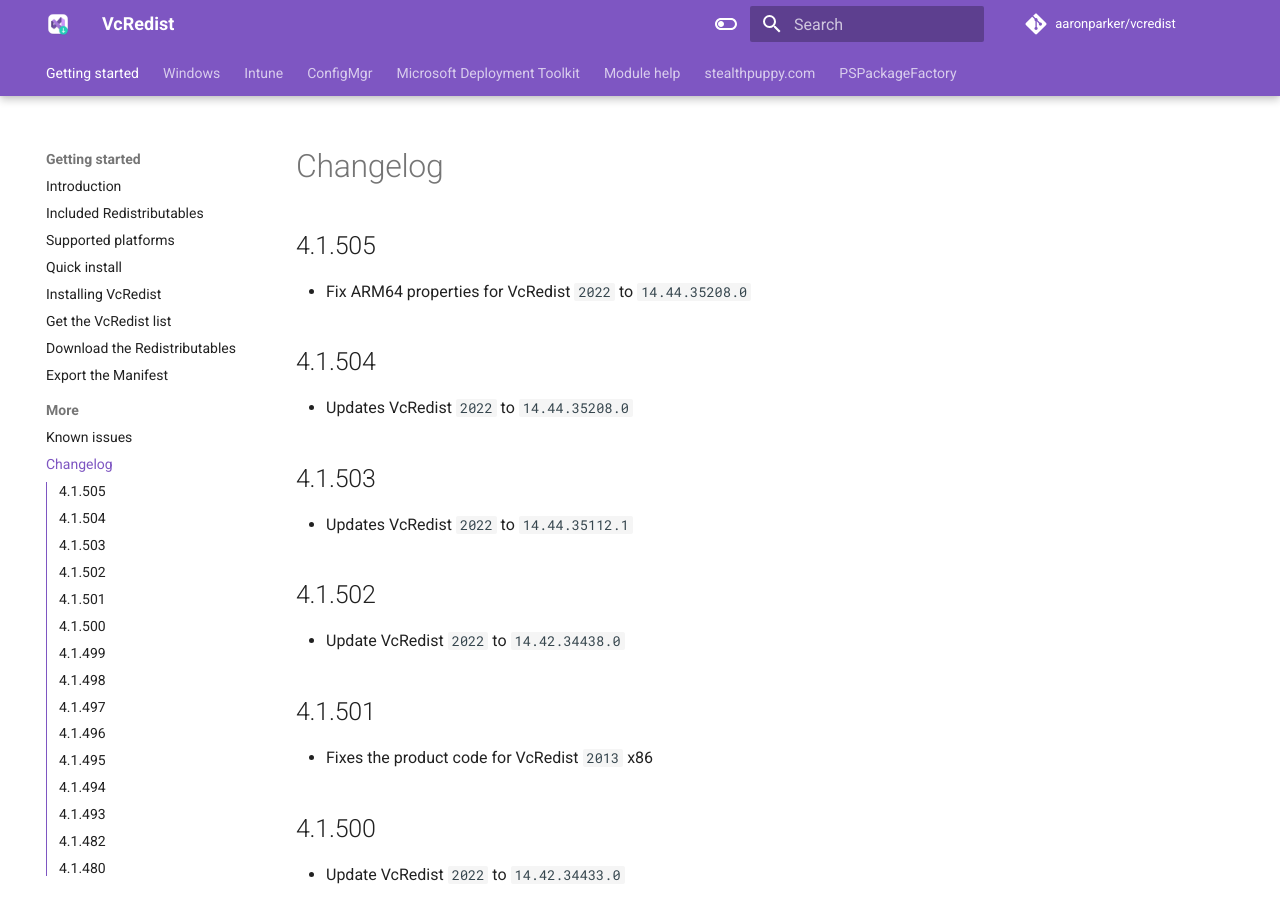
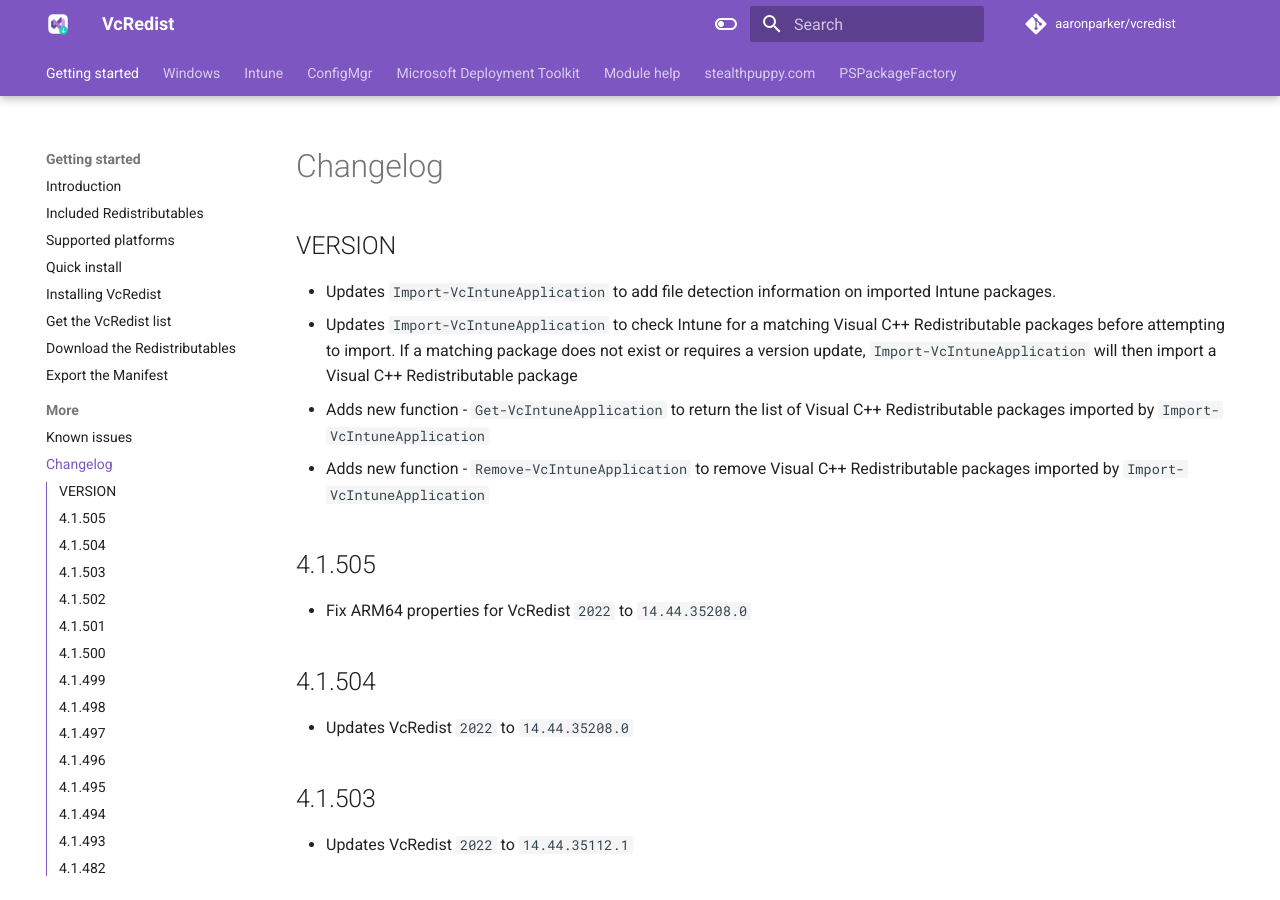
Before and after one commit to aaronparker/vcredist, an MkDocs documentation site: the page built from docs/changelog.md, in a window 1280 px wide and 900 px high. Built offline with MkDocs 1.6.1 and Material for MkDocs 9.7.7, drawn with Linux system fonts in a browser that asks for light colours; comment, search, counter and statistics services are not loaded.

Commit message:
Update changelog.md

```diff
--- a/docs/changelog.md
+++ b/docs/changelog.md
@@ -1,4 +1,11 @@
 # Changelog
+
+## VERSION
+
+* Updates `Import-VcIntuneApplication` to add file detection information on imported Intune packages.
+* Updates `Import-VcIntuneApplication` to check Intune for a matching Visual C++ Redistributable packages before attempting to import. If a matching package does not exist or requires a version update, `Import-VcIntuneApplication` will then import a Visual C++ Redistributable package
+* Adds new function - `Get-VcIntuneApplication` to return the list of Visual C++ Redistributable packages imported by `Import-VcIntuneApplication`
+* Adds new function - `Remove-VcIntuneApplication` to remove Visual C++ Redistributable packages imported by `Import-VcIntuneApplication`
 
 ## 4.1.505
 
```
